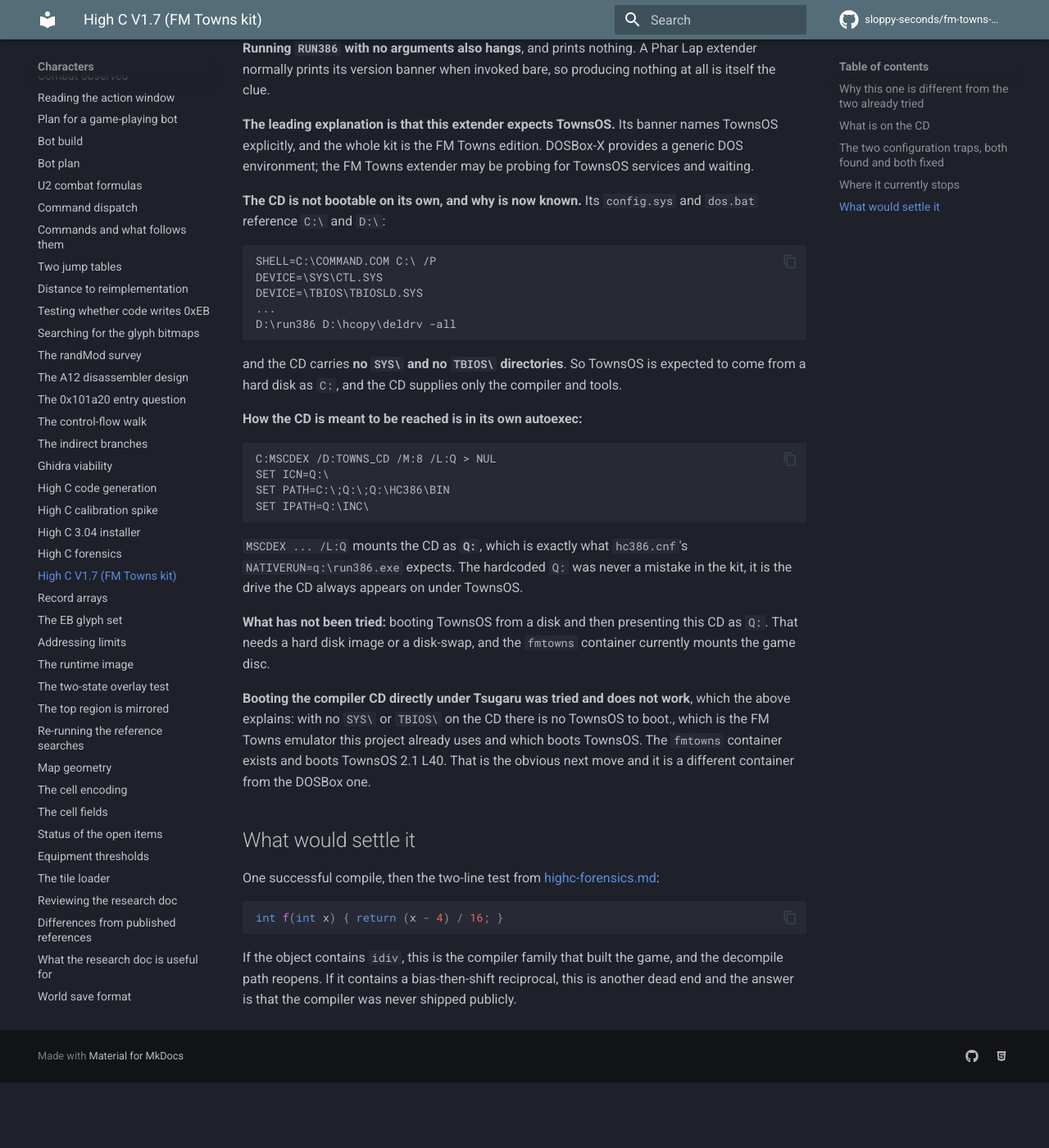
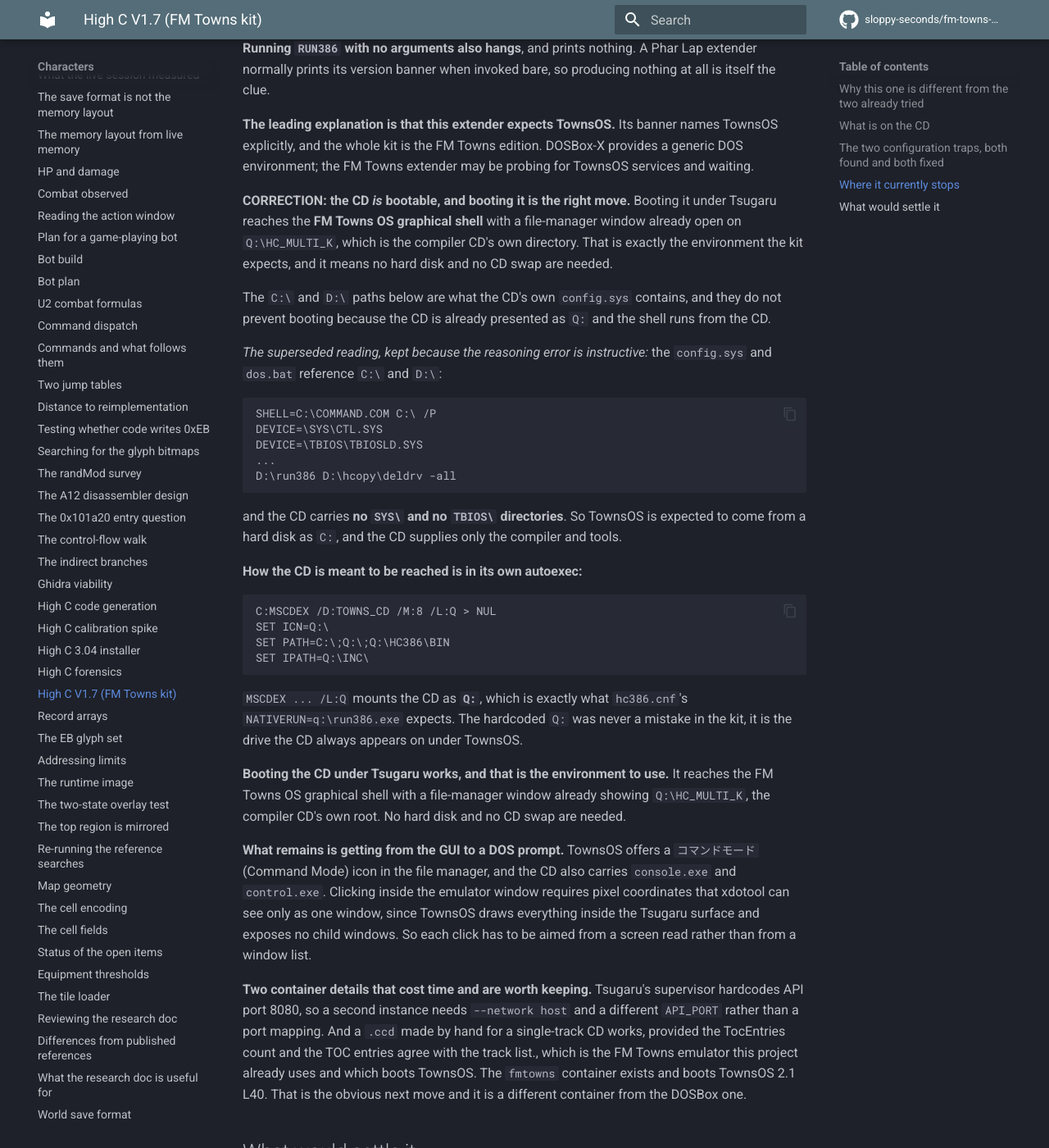
Before and after one commit to sloppy-seconds/fm-towns-ultima, an MkDocs documentation site: the page built from docs/highc-v17.md, in a window 1280 px wide and 1400 px high, scrolled down 1991 px. Shown: the whole window at 82% size. Built offline with MkDocs 1.6.1 and Material for MkDocs 9.7.7, drawn with Linux system fonts in a browser that asks for light colours; comment, search, counter and statistics services are not loaded; before the commit the page ends 3311 px from its top, so only the background shows below that.

Commit message:
Correct: the compiler CD does boot, straight into TownsOS with the CD as Q:
I concluded the CD could not boot because its config.sys refers to C: and D: and it carries no SYS or TBIOS
directories. Booting it under Tsugaru shows that conclusion was wrong: it reaches the FM TOWNS OS graphical shell
with a file-manager window already open on Q:\HC_MULTI_K, the compiler CD's own root.

That is exactly the environment the kit expects, and it means no hard disk and no CD swap are needed. The C: and D:
references did not prevent booting because the shell runs from the CD and the CD is already Q:.

The superseded reading stays in the page, because the reasoning error is the instructive part: I inferred bootability
from two path strings without trying to boot it.

WHAT REMAINS is getting from the GUI to a DOS prompt. TownsOS offers a コマンドモード (Command Mode) icon in the file
manager. Clicking it needs pixel coordinates read off a screenshot, because TownsOS draws inside the Tsugaru surface
and exposes no child windows for xdotool to list.

TWO CONTAINER DETAILS WORTH KEEPING. Tsugaru's supervisor hardcodes API port 8080, so a second instance needs
--network host with a different API_PORT rather than a port mapping. And a hand-written .ccd for a single-track CD
works if the TocEntries count and the TOC entries agree with the track list.

````diff
--- a/docs/highc-v17.md
+++ b/docs/highc-v17.md
@@ -77,8 +77,16 @@
 whole kit is the FM Towns edition. DOSBox-X provides a generic DOS environment; the FM Towns extender may be
 probing for TownsOS services and waiting.
 
-**The CD is not bootable on its own, and why is now known.** Its `config.sys` and `dos.bat` reference `C:\` and
-`D:\`:
+**CORRECTION: the CD *is* bootable, and booting it is the right move.** Booting it under Tsugaru reaches the
+**FM Towns OS graphical shell** with a file-manager window already open on `Q:\HC_MULTI_K`, which is the compiler
+CD's own directory. That is exactly the environment the kit expects, and it means no hard disk and no CD swap are
+needed.
+
+The `C:\` and `D:\` paths below are what the CD's own `config.sys` contains, and they do not prevent booting
+because the CD is already presented as `Q:` and the shell runs from the CD.
+
+*The superseded reading, kept because the reasoning error is instructive:* the `config.sys` and `dos.bat`
+reference `C:\` and `D:\`:
 
 ```
 SHELL=C:\COMMAND.COM C:\ /P
@@ -103,11 +111,19 @@
 `MSCDEX ... /L:Q` mounts the CD as **`Q:`**, which is exactly what `hc386.cnf`'s `NATIVERUN=q:\run386.exe` expects.
 The hardcoded `Q:` was never a mistake in the kit, it is the drive the CD always appears on under TownsOS.
 
-**What has not been tried:** booting TownsOS from a disk and then presenting this CD as `Q:`. That needs a hard
-disk image or a disk-swap, and the `fmtowns` container currently mounts the game disc.
+**Booting the CD under Tsugaru works, and that is the environment to use.** It reaches the FM Towns OS graphical
+shell with a file-manager window already showing `Q:\HC_MULTI_K`, the compiler CD's own root. No hard disk and no CD
+swap are needed.
 
-**Booting the compiler CD directly under Tsugaru was tried and does not work**, which the above explains: with no
-`SYS\` or `TBIOS\` on the CD there is no TownsOS to boot., which is the FM Towns emulator this project
+**What remains is getting from the GUI to a DOS prompt.** TownsOS offers a `コマンドモード` (Command Mode) icon in the
+file manager, and the CD also carries `console.exe` and `control.exe`. Clicking inside the emulator window requires
+pixel coordinates that xdotool can see only as one window, since TownsOS draws everything inside the Tsugaru
+surface and exposes no child windows. So each click has to be aimed from a screen read rather than from a window
+list.
+
+**Two container details that cost time and are worth keeping.** Tsugaru's supervisor hardcodes API port 8080, so a
+second instance needs `--network host` and a different `API_PORT` rather than a port mapping. And a `.ccd` made by
+hand for a single-track CD works, provided the TocEntries count and the TOC entries agree with the track list., which is the FM Towns emulator this project
 already uses and which boots TownsOS. The `fmtowns` container exists and boots TownsOS 2.1 L40. That is the
 obvious next move and it is a different container from the DOSBox one.
 
````
